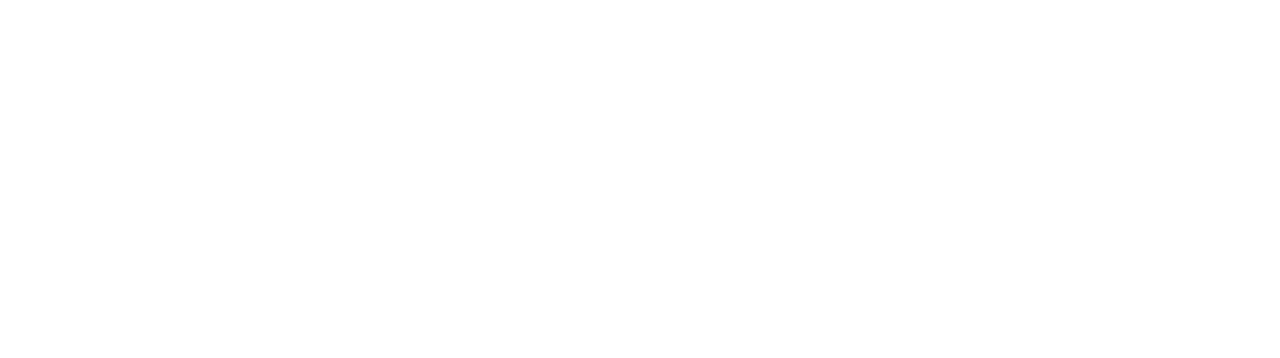
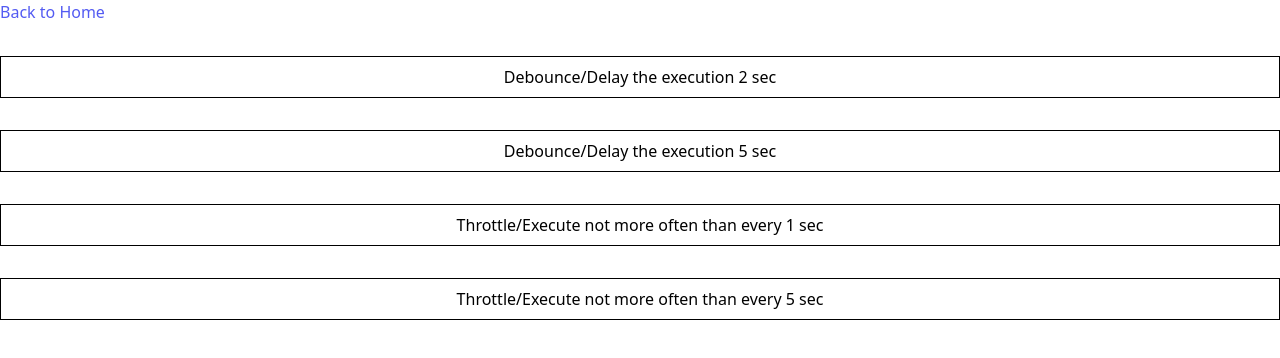
Before and after one commit to AlexLeiba/Custom-components-and-Games, a React (Vite) app: page /custom-hooks in a window 1280 px wide. Before the commit this address had no page. Shown: the top 358 px of the page. Built offline with nearby package versions, Linux system fonts and the light colour scheme.

Commit message:
useThrottle,useDebounce hooks

```diff
--- a/src/App.tsx
+++ b/src/App.tsx
@@ -9,6 +9,7 @@ import RecursiveMessagesPage from "./pages/RecursiveMessagesPage";
 import TicTacToePage from "./pages/TicTacToePage";
 import FileExplorer from "./pages/FileExplorer";
 import PaginationPage from "./pages/PaginationPage";
+import CustomHooksPage from "./pages/CustomHooksPage";
 
 function App() {
   const { Toast } = useContext(ToastContext);
@@ -31,6 +32,7 @@ function App() {
           <Route path="/tic-tac-toe" element={<TicTacToePage />} />
           <Route path="/file-explorer" element={<FileExplorer />} />
           <Route path="/pagination" element={<PaginationPage />} />
+          <Route path="/custom-hooks" element={<CustomHooksPage />} />
         </Routes>
       </BrowserRouter>
     </>
--- /dev/null
+++ b/src/hooks/useDebounce.tsx
@@ -0,0 +1,38 @@
+import { useEffect, useRef } from "react";
+
+/**
+ * useDebounce is a hook that provides a debounced version of a function.
+ * It takes an optional delay time parameter which defaults to 1000ms.
+ * The hook returns a debounced function that can be used to wrap any other function.
+ * The debounced function will only be called after the delay time has expired.
+ * If the debounced function is called again before the delay time has expired,
+ * the previous timeout will be cleared and a new timeout will be set.
+ * The hook also cleans up any active timeouts when the component is unmounted.
+ * @param {number} [delayTime=1000] - the delay time in milliseconds
+ * @returns {function} - the debounced function
+ */
+export function useDebounce(delayTime: number = 1000) {
+  const timeoutRef = useRef<ReturnType<typeof setTimeout> | null>(null); //to store timeout in it
+
+  function debounceFunction(callBack: () => void) {
+    //When click on clallback check if the timner is set/if YES clean it and set new Timeout
+    if (timeoutRef.current) {
+      //means the timer was set
+      clearTimeout(timeoutRef.current); //clear timer When the fn was clicked again
+    }
+
+    timeoutRef.current = setTimeout(() => {
+      callBack();
+    }, delayTime); //after the delay expires The callback will be clicked!
+  }
+
+  useEffect(() => {
+    //on unmount clean up the timer for performance
+
+    if (timeoutRef.current) {
+      return clearTimeout(timeoutRef.current);
+    }
+  }, []);
+
+  return debounceFunction;
+}
--- /dev/null
+++ b/src/hooks/useThrottle.tsx
@@ -0,0 +1,26 @@
+/**
+ * useThrottle hook is used to limit the number of times a function can be called within a certain time period.
+ * It takes a single argument, throttleTime, which is the time period in milliseconds.
+ * The function returns a new function, throttleHandler, which can be called in place of the original function.
+ * ThrottleHandler will only call the original function if the time since the last call is greater than or equal to the throttleTime.
+ * @example
+ * const throttleClick = useThrottle(1000);
+ * const handleClick = () => console.log("clicked");
+ * throttleClick(handleClick);
+ */
+let lastTimeWasClicked = 0; //kept outside to not lose the value at each execution
+export function useThrottle(throttleTime: number = 1000) {
+  //to call a fn not  more aften than x times
+
+  function throttleHandler(callback: () => void) {
+    const currentTime = Date.now();
+
+    if (lastTimeWasClicked + throttleTime < currentTime) {
+      //The Callback wont be called unless the currentTime + throttleTime is smaller than Present Time
+      lastTimeWasClicked = currentTime;
+
+      callback();
+    }
+  }
+  return throttleHandler;
+}
--- /dev/null
+++ b/src/pages/CustomHooksPage.tsx
@@ -0,0 +1,75 @@
+import { useContext } from "react";
+import { useDebounce } from "../hooks/useDebounce";
+import { useThrottle } from "../hooks/useThrottle";
+import { Link } from "react-router-dom";
+import { ToastContext } from "../context/ToastProvider";
+
+function CustomHooksPage() {
+  const { triggerToast } = useContext(ToastContext);
+  const debounce = useDebounce();
+  const debounce5Sec = useDebounce(5000);
+  const throttle = useThrottle();
+  const throttle4Sec = useThrottle(5000);
+
+  return (
+    <div className="flex flex-col gap-8">
+      <Link to="/" className="text-blue-500 underline">
+        Back to Home
+      </Link>
+      <button
+        className="border p-2"
+        onClick={() =>
+          debounce(() => {
+            triggerToast({
+              message: "Debounced the function after 2 sec",
+              type: "info",
+            });
+          })
+        }
+      >
+        Debounce/Delay the execution 2 sec
+      </button>
+      <button
+        className="border p-2"
+        onClick={() =>
+          debounce5Sec(() => {
+            triggerToast({
+              message: "Debounced the function after 5 sec",
+              type: "info",
+            });
+          })
+        }
+      >
+        Debounce/Delay the execution 5 sec
+      </button>
+      <button
+        className="border p-2"
+        onClick={() =>
+          throttle(() => {
+            triggerToast({
+              message: "Throttle the function each 1 sec",
+              type: "info",
+            });
+          })
+        }
+      >
+        Throttle/Execute not more often than every 1 sec
+      </button>
+      <button
+        className="border p-2"
+        onClick={() =>
+          throttle4Sec(() => {
+            triggerToast({
+              message: "Throttle the function each 5 sec",
+              type: "info",
+            });
+          })
+        }
+      >
+        Throttle/Execute not more often than every 5 sec
+      </button>
+    </div>
+  );
+}
+
+export default CustomHooksPage;
--- a/src/pages/FileExplorer.tsx
+++ b/src/pages/FileExplorer.tsx
@@ -186,9 +186,6 @@ function FileExplorer() {
       }
       return folderData;
     });
-
-    // console.log(" 🚀 PREV", prevData);
-    // console.log(" 🚀 RES", result);
   }
 
   function handleRecursiveDeleteFolderOrFile(
@@ -214,7 +211,6 @@ function FileExplorer() {
   }
 
   function handleDelete(id: number) {
-    console.log("🚀 ~ handleDelete ~ id:", id);
     setFilesData((prev) => {
       return handleRecursiveDeleteFolderOrFile(prev, id, "folder");
     });
--- a/src/pages/HomePage.tsx
+++ b/src/pages/HomePage.tsx
@@ -30,6 +30,10 @@ function HomePage() {
       path: "/pagination",
       title: "Pagination Reusable Component",
     },
+    {
+      path: "/custom-hooks",
+      title: "Custom Hooks",
+    },
   ];
 
   return (
```
